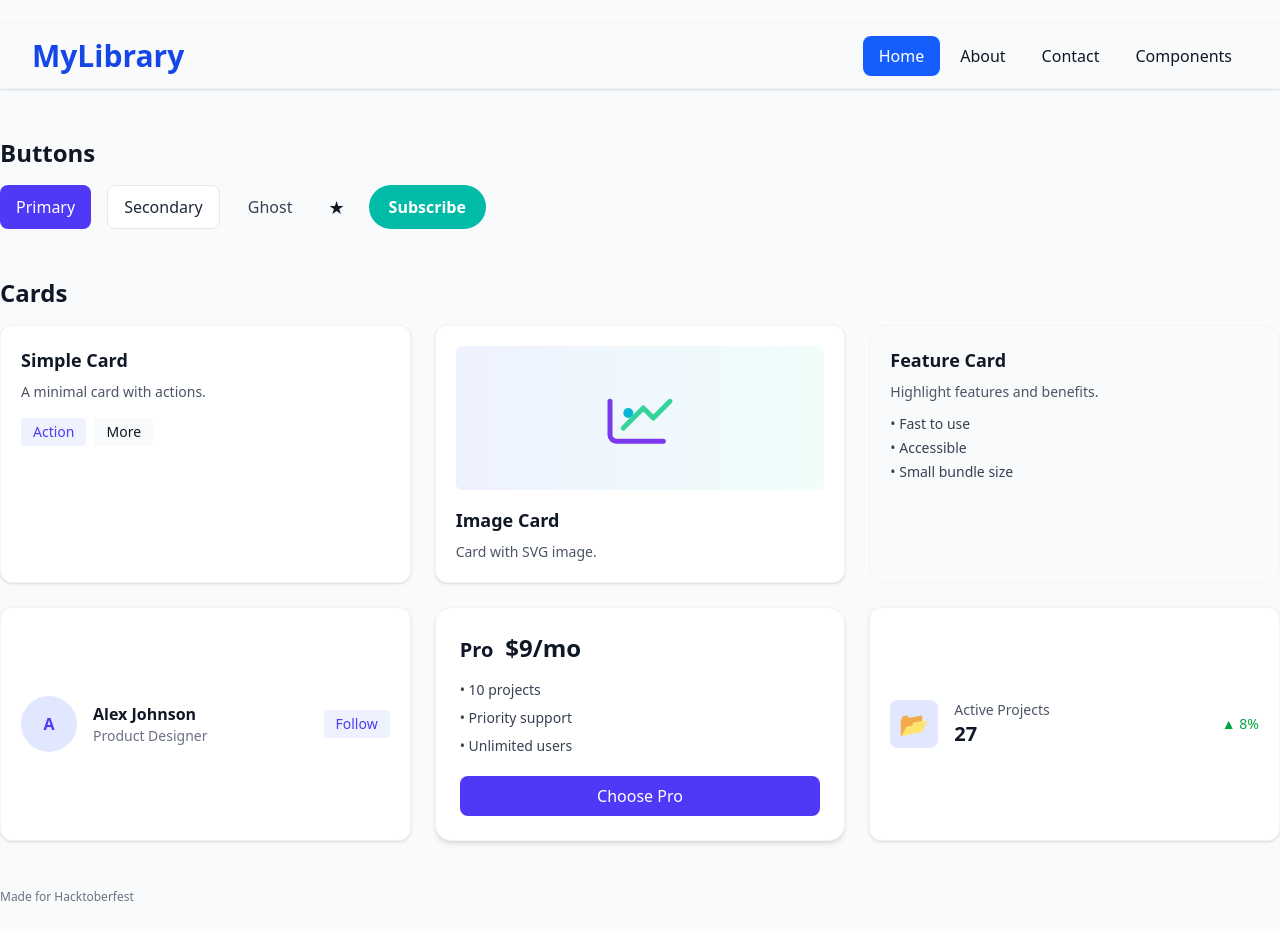
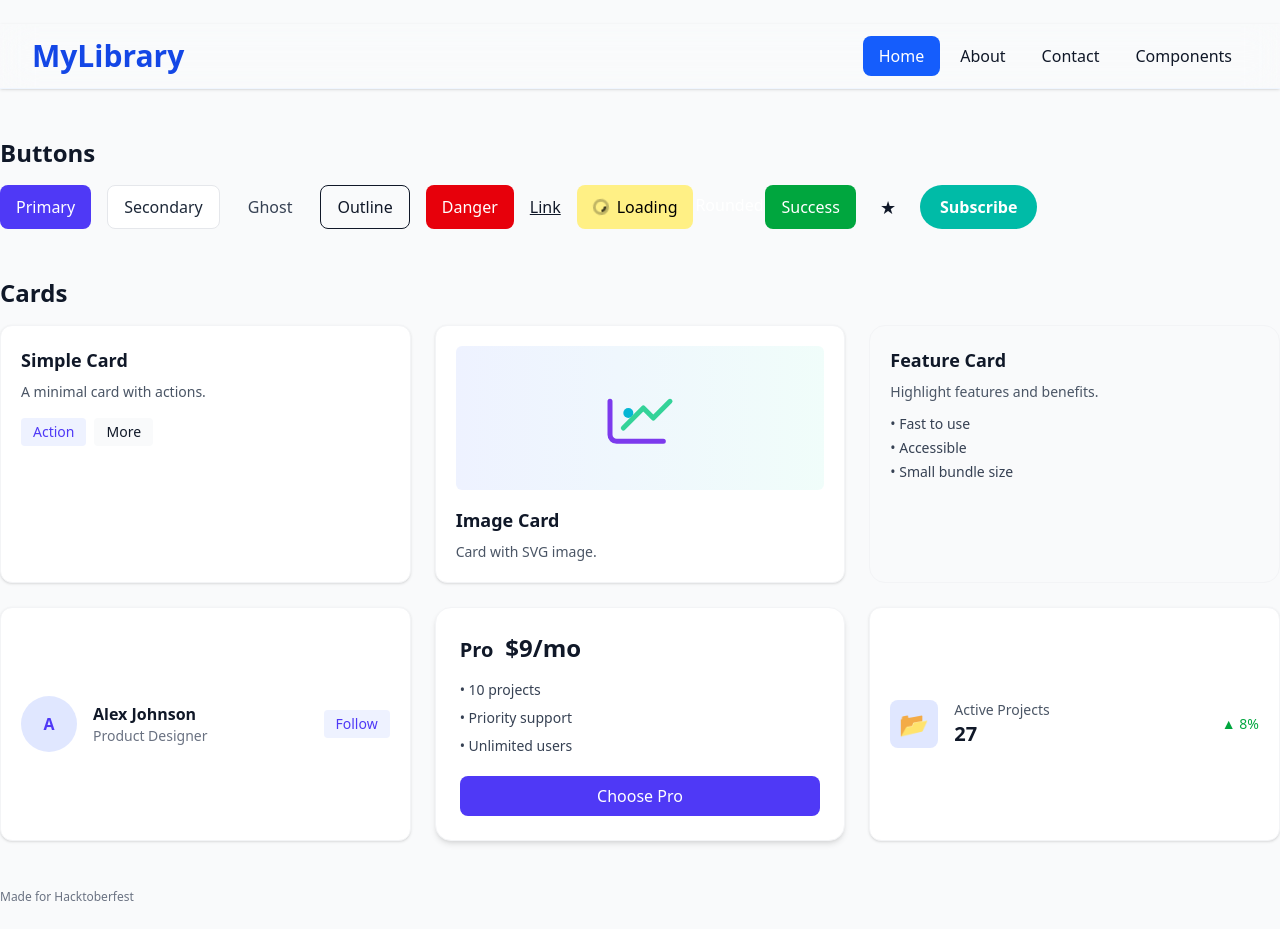
Before and after one commit to xMrAfonso/component-library, a Next.js app: page / in a window 1280 px wide. Built offline with nearby package versions, Linux system fonts and the light colour scheme.

Commit message:
feat(buttons): add new button variants (Outline, Danger, Success, Link)

```diff
--- a/src/app/page.js
+++ b/src/app/page.js
@@ -11,6 +11,12 @@ import FeatureCard from '../components/cards/FeatureCard'
 import ProfileCard from '../components/cards/ProfileCard'
 import PricingCard from '../components/cards/PricingCard'
 import DataCard from '@/components/cards/DataCard'
+import OutlineButton from '@/components/buttons/OutlineButton'
+import DangerButton from '@/components/buttons/DangerButton'
+import LinkButton from '@/components/buttons/LinkButton'
+import LoadingButton from '@/components/buttons/LoadingButton'
+import RoundButton from '@/components/buttons/RoundButton'
+import SuccessButton from '@/components/buttons/SuccessButton'
 
 export default function Page() {
   return (
@@ -21,6 +27,12 @@ export default function Page() {
           <PrimaryButton>Primary</PrimaryButton>
           <SecondaryButton>Secondary</SecondaryButton>
           <GhostButton>Ghost</GhostButton>
+          <OutlineButton>Outline</OutlineButton>
+          <DangerButton>Danger</DangerButton>
+          <LinkButton>Link</LinkButton>
+          <LoadingButton>Loading</LoadingButton>
+          <RoundButton>Rounded</RoundButton>
+          <SuccessButton>Success</SuccessButton>
           <IconButton aria-label="star">★</IconButton>
           <PillButton>Subscribe</PillButton>
         </div>
--- /dev/null
+++ b/src/components/buttons/DangerButton.jsx
@@ -0,0 +1,14 @@
+import React from "react";
+
+const DangerButton = ({ children, ...props }) => {
+    return (
+        <button
+            className="px-4 py-2 rounded-lg bg-red-600 text-white hover:bg-red-700 transition-colors"
+            {...props}
+        >
+            {children}
+        </button>
+    );
+};
+
+export default DangerButton;
--- /dev/null
+++ b/src/components/buttons/LinkButton.jsx
@@ -0,0 +1,14 @@
+import React from "react";
+
+const LinkButton = ({ children, ...props }) => {
+    return (
+        <button
+            className="text-primary underline hover:text-primary-dark transition-colors"
+            {...props}
+        >
+            {children}
+        </button>
+    );
+};
+
+export default LinkButton;
--- /dev/null
+++ b/src/components/buttons/LoadingButton.jsx
@@ -0,0 +1,37 @@
+import React from "react";
+
+const LoadingButton = ({ children, isLoading = true, ...props }) => {
+    return (
+        <button
+            className="px-4 py-2 rounded-lg bg-yellow-200 text-black flex items-center justify-center gap-2 hover:bg-primary-dark transition-colors"
+            disabled={isLoading}
+            {...props}
+        >
+            {isLoading && (
+                <svg
+                    className="animate-spin h-4 w-4 text-black"
+                    xmlns="http://www.w3.org/2000/svg"
+                    fill="none"
+                    viewBox="0 0 24 24"
+                >
+                    <circle
+                        className="opacity-25"
+                        cx="12"
+                        cy="12"
+                        r="10"
+                        stroke="currentColor"
+                        strokeWidth="4"
+                    ></circle>
+                    <path
+                        className="opacity-75"
+                        fill="currentColor"
+                        d="M4 12a8 8 0 018-8v4a4 4 0 00-4 4H4z"
+                    ></path>
+                </svg>
+            )}
+            {children}
+        </button>
+    );
+};
+
+export default LoadingButton;
--- /dev/null
+++ b/src/components/buttons/OutlineButton.jsx
@@ -0,0 +1,14 @@
+import React from "react";
+
+const OutlineButton = ({ children, ...props }) => {
+    return (
+        <button
+            className="px-4 py-2 rounded-lg border border-primary text-primary hover:bg-primary hover:text-white transition-colors"
+            {...props}
+        >
+            {children}
+        </button>
+    );
+};
+
+export default OutlineButton;
--- /dev/null
+++ b/src/components/buttons/RoundButton.jsx
@@ -0,0 +1,14 @@
+import React from "react";
+
+const RoundButton = ({ children, ...props }) => {
+    return (
+        <button
+            className="w-10 h-10 rounded-full bg-primary text-white flex items-center justify-center hover:bg-primary-dark transition-colors"
+            {...props}
+        >
+            {children}
+        </button>
+    );
+};
+
+export default RoundButton;
--- /dev/null
+++ b/src/components/buttons/SuccessButton.jsx
@@ -0,0 +1,14 @@
+import React from "react";
+
+const SuccessButton = ({ children, ...props }) => {
+    return (
+        <button
+            className="px-4 py-2 rounded-lg bg-green-600 text-white hover:bg-green-700 transition-colors"
+            {...props}
+        >
+            {children}
+        </button>
+    );
+};
+
+export default SuccessButton;
```
